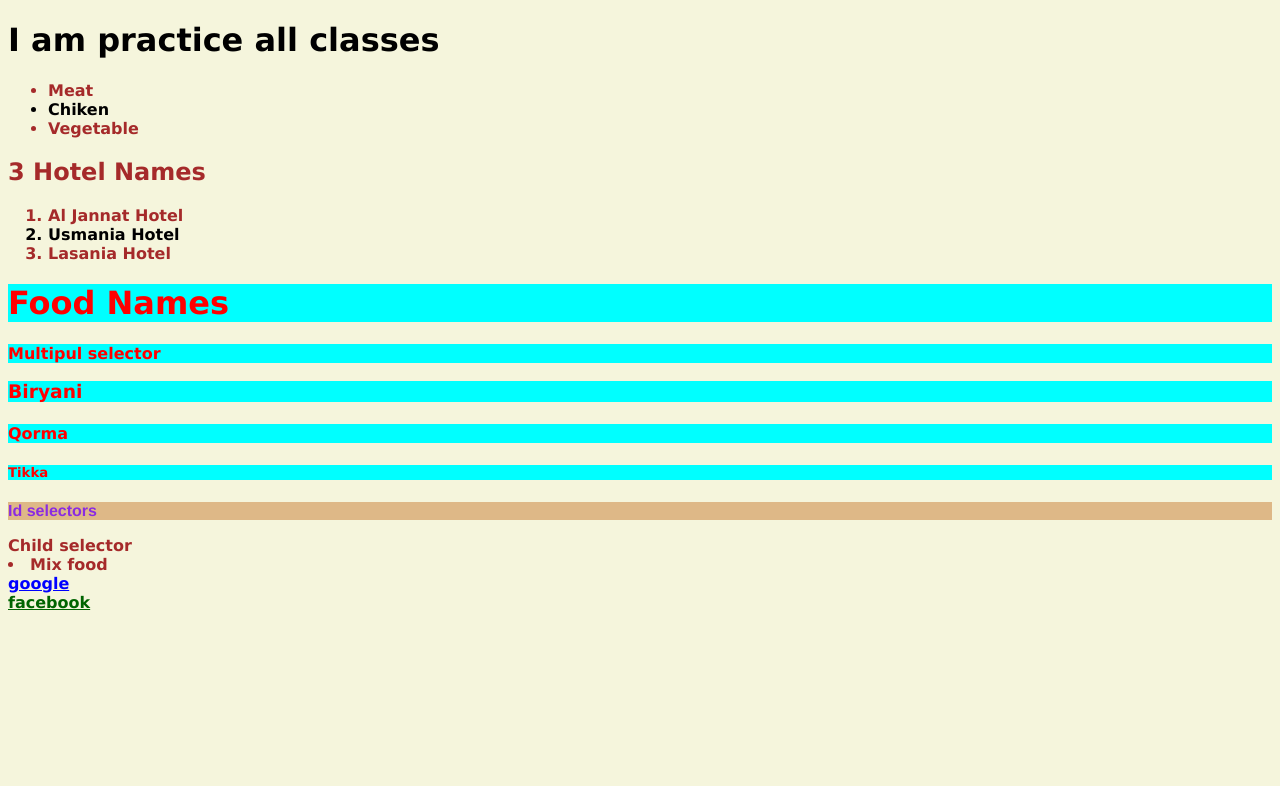
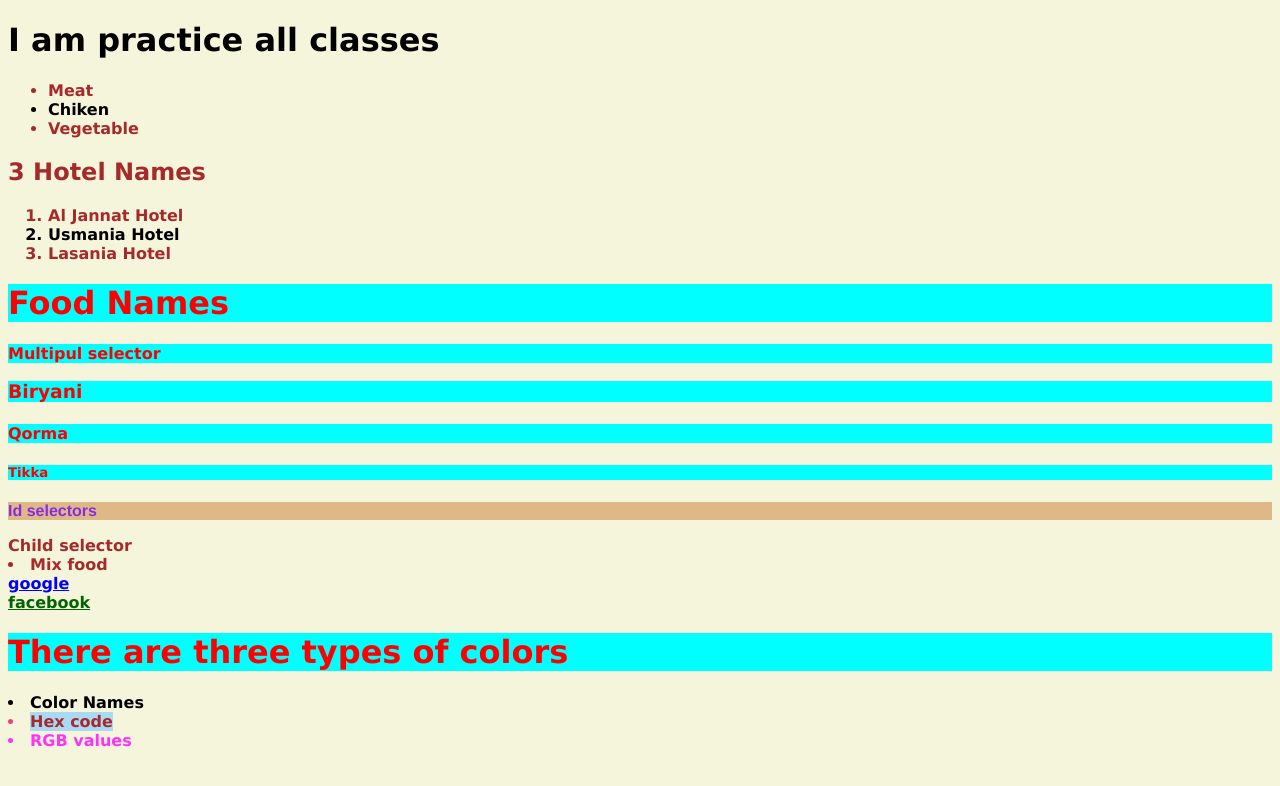
Before and after one commit to Daroowala/CSS-Classes, a plain HTML site: page index.html in a window 1280 px wide. Drawn offline with Linux system fonts and the light colour scheme.

Commit message:
colours 3

```diff
--- a/index.html
+++ b/index.html
@@ -28,5 +28,9 @@
     Child selector
     <li>Mix food<br> <a href="http://google.com">google</a></li>
     <a href="http://facebook.com">facebook</a>
+    <h1>There are three types of colors</h1>
+    <li id="cn">Color Names</li>
+    <li id="hc"><span> Hex code</span></li>
+    <li id="rgb">RGB values</li>
 </body>
 </html>
--- a/style.css
+++ b/style.css
@@ -24,3 +24,15 @@ li>a{
 a{
   color: darkgreen;
 }
+#cn{
+  color: black;
+}
+#hc{
+  color: #ee3e80;
+}
+span{
+  background-color: rgb(169, 217, 245);
+}
+#rgb{
+  color: rgb(300, 50, 245);
+}
```
